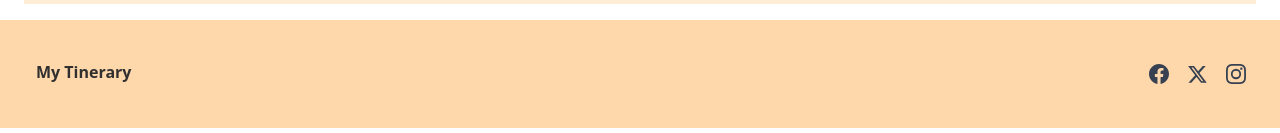
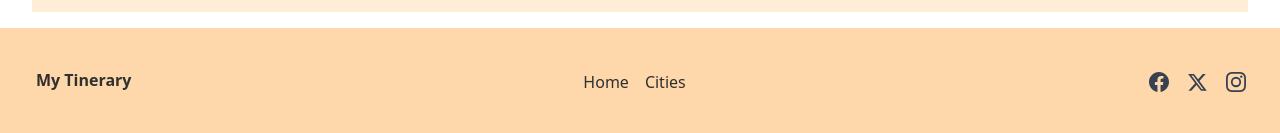
Before and after one commit to fabrigiu/mytinerary-fabricioGiudici, a React (Vite) app: page / in a window 1280 px wide. Shown: the part 972-1105 px from the top of the page. Built offline with nearby package versions, Linux system fonts and the light colour scheme.

Commit message:
added menu in footer

```diff
--- a/src/App.css
+++ b/src/App.css
@@ -2,7 +2,7 @@
   width: 100%;
   max-width: 1280px;
   margin: 0 auto;
-  padding: .5rem 1.5rem 0;
+  padding: 1rem 2rem 0;
   text-align: center;
   height: 100%;
 }
--- a/src/components/Footer.jsx
+++ b/src/components/Footer.jsx
@@ -1,4 +1,5 @@
 import Socials from './Socials'
+import Menu from './Menu'
 function Footer() {
   return (
     <footer className="bg-orange-200 absolute w-full start-0 inset-x-0 bottom-auto">
@@ -6,7 +7,8 @@ function Footer() {
         <div className="flex justify-start items-center">
           <p className="footer-text 4xl pb-1 pl-1 font-semibold">My Tinerary</p>
         </div>
-        <div className="flex text-center justify-center font-medium mr-[0.5rem]">
+        <div className="flex text-center justify-center font-medium mr-[0.6rem]">
+          <Menu />
         </div>
         <Socials />
       </div>
```
